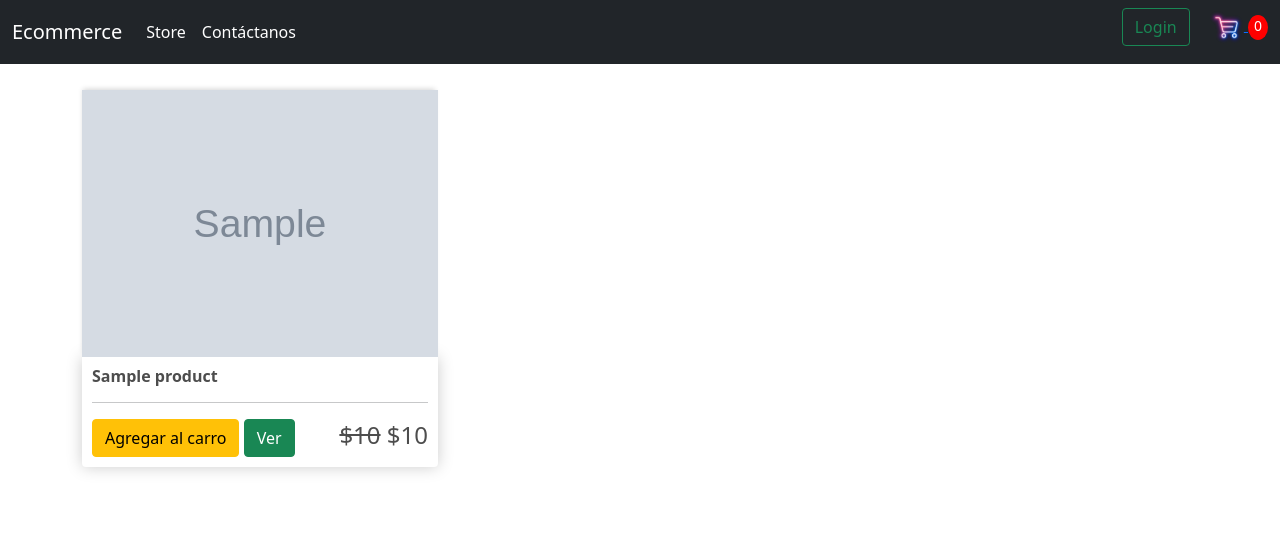
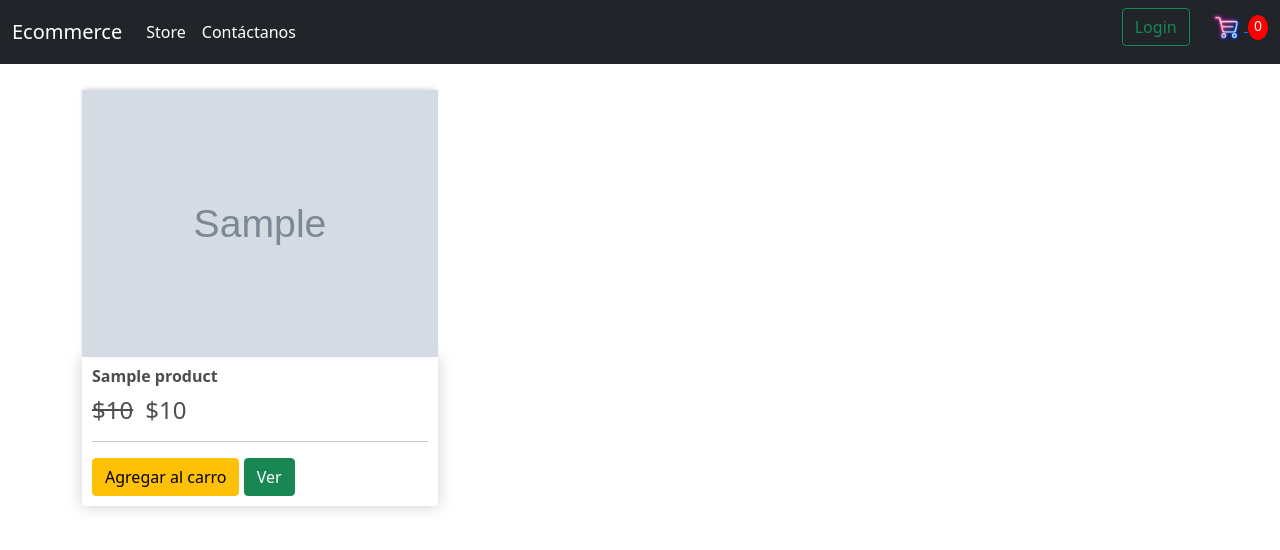
Before and after one commit to MarceloDeLaBarrera/E-commerce-Django, a Django app: page / in a window 1280 px wide. Shown: the top 550 px of the page. Run offline with Django 4.2, Linux system fonts and the light colour scheme; tables that the repository leaves empty hold one stand-in row (values such as "Sample post"); grey boxes marked "Sample" are stand-in pictures; some libraries are stand-ins or nearby versions.

Commit message:
[Develop] <Marcelo> Modify styles of home page for better look

```diff
--- a/static/css/styles.css
+++ b/static/css/styles.css
@@ -1,5 +1,6 @@
 body{
 	background-color: hsl(0, 0%, 98%);
+	overflow-y: scroll;
 }
 
 h1,h2,h3,h4,h5,h6{
@@ -7,7 +8,6 @@ h1,h2,h3,h4,h5,h6{
 }
 
 h4{
-float: right;
 padding-top: 2px;
 }
 
@@ -21,6 +21,8 @@ p.btn-checkout{
 	background-color: #fff;
 	border-radius: 4px;
 	padding: 10px;
+	display: flexbox;
+
 }
 
 .thumbnail{
@@ -61,10 +63,15 @@ p.btn-checkout{
 .col-lg-4, .col-lg-6, .col-lg-8, .col-lg-12{
 	margin-bottom: 10px;
 	padding-top: 10px;
+
+
+
 }
 .col-md-6{
 	padding-right:  30px;
 }
+
+
 
 .btn{
 	border-radius: 0;
@@ -121,17 +128,3 @@ p.btn-checkout{
 	text-align: center;
 	height:30px;
 }
-
-/*
-.chg-quantity{
-	width: 12px;
-	cursor: pointer;
-	display: block;
-	margin-top: 5px;
-	transition:.1s;
-}
-
-.chg-quantity:hover{
-	opacity: .6;
-}
-*/
--- a/store/Template/store/home.html
+++ b/store/Template/store/home.html
@@ -13,21 +13,25 @@
 
 <body>
     {% block content %}
-    <div class="row py-3">
+    <div class="row py-3 row-eq-height">
         {% for product in products %}
         <div class="col-lg-4">
             <img class="thumbnail" src="{{product.imageURL}}">
             <div class="box-element product">
                 <h6><strong>{{product.name}}</strong></h6>
+                {% if product.offer_price %}
+                <h4><s>${{product.price|intcomma}}</s>&ensp;${{product.offer_price|intcomma}}</h4>
+                {% else %}
+                <h4>${{product.price|intcomma}}</h4>
+                {% endif %}
+
+
+
                 <hr>
                 <button class="btn btn-warning add-btn update-cart " data-product={{product.id}}
                     data-action="add">Agregar al carro</button>
                 <a href="{% url 'product-detail' product.slug %}" class="btn btn-success">Ver</a>
-                {% if product.offer_price %}
-                <h4><s>${{product.price|intcomma}}</s> ${{product.offer_price|intcomma}}</h4>
-                {% else %}
-                <h4>${{product.price|intcomma}}</h4>
-                {% endif %}
+
 
             </div>
 
```
